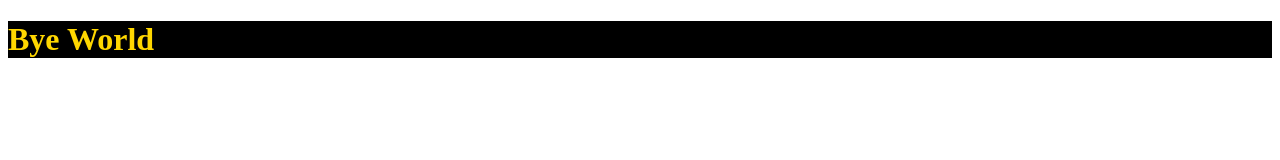
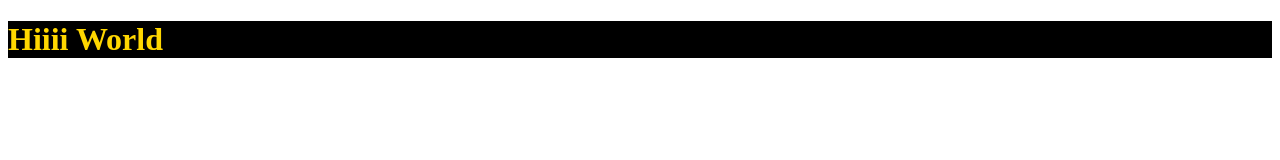
Before and after one commit to HenSovatra/Intern9Afternoon, a plain HTML site: page index.html in a window 1280 px wide. Drawn offline with Linux system fonts and the light colour scheme.

Commit message:
add hiii

```diff
--- a/index.html
+++ b/index.html
@@ -7,6 +7,6 @@
     <link rel="stylesheet" href="style.css">
 </head>
 <body>
-    <h1>Bye World</h1>
+    <h1>Hiiii World</h1>
 </body>
 </html>
```
